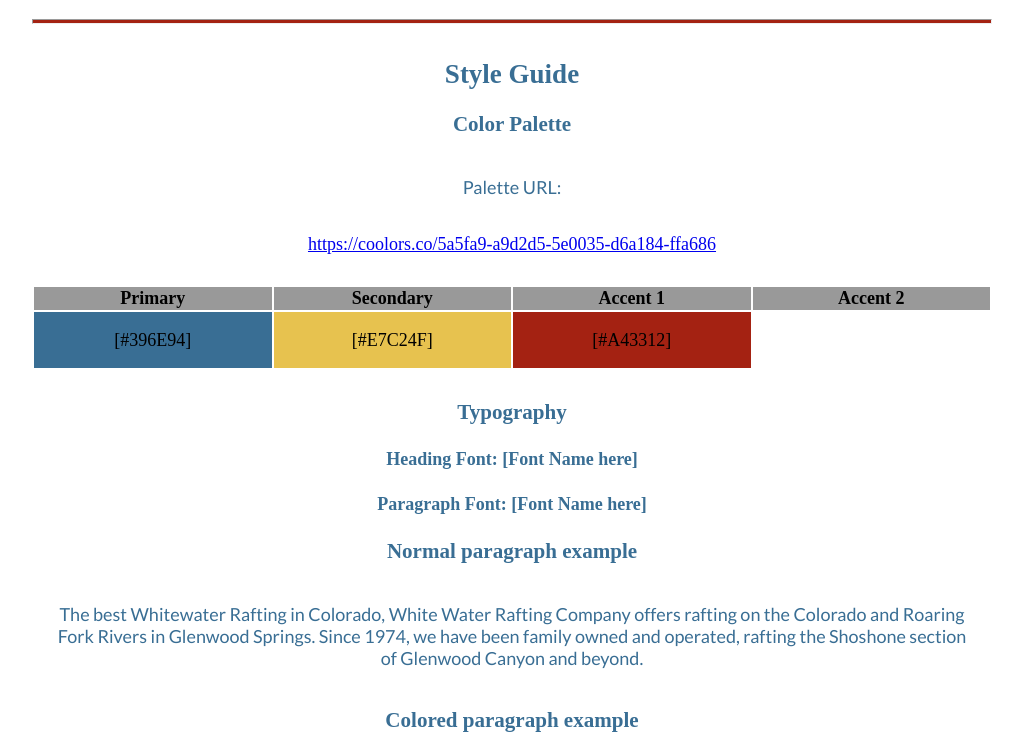
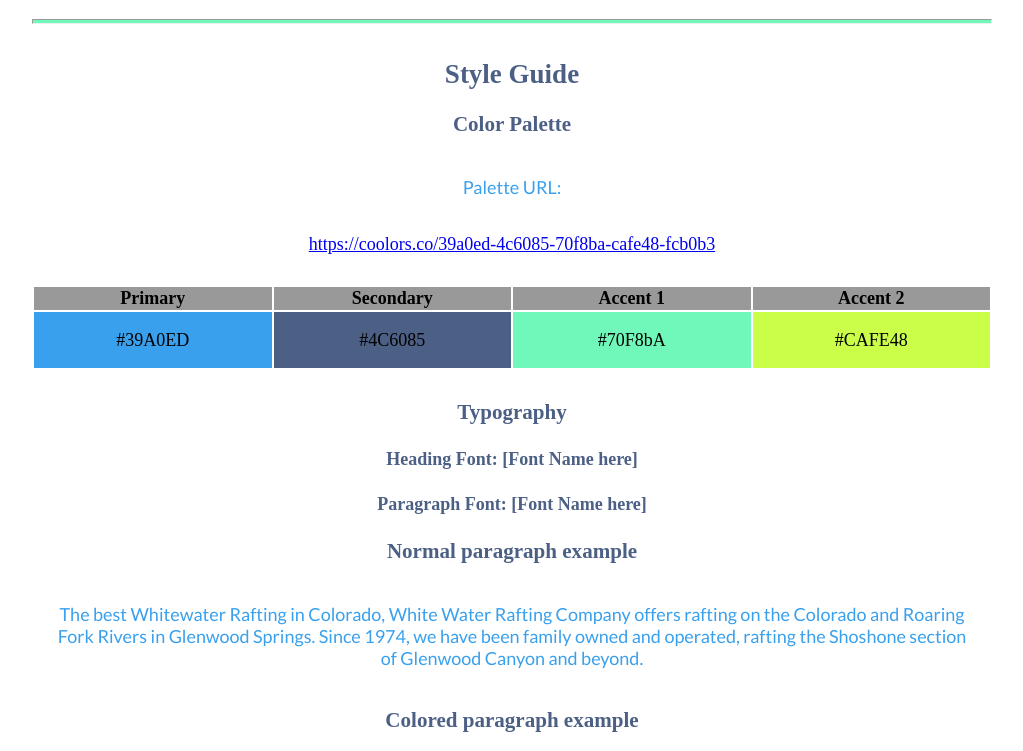
Before and after one commit to wizardingspy/WDD130, a plain HTML site: page wwr/site-plan-rafting.html in a window 1280 px wide. Shown: the part 1060-1811 px from the top of the page, without its empty margins (128-1151 px from the left). Drawn offline with Linux system fonts and the light colour scheme; a web font is replaced by a local one.

Commit message:
Colors changed

```diff
--- a/wwr/site-plan-rafting.html
+++ b/wwr/site-plan-rafting.html
@@ -41,8 +41,8 @@
 
     <!-- Copy and paste the URL to your finished palette below. Replace the href value that is there with yours. Make sure to paste it into both the href value and the content text of the <a> tag -->
     <p>Palette URL:</p>
-    <a href="https://coolors.co/5a5fa9-a9d2d5-5e0035-d6a184-ffa686"
-      target="_blank">https://coolors.co/5a5fa9-a9d2d5-5e0035-d6a184-ffa686</a>
+    <a href="https://coolors.co/39a0ed-4c6085-70f8ba-cafe48-fcb0b3"
+      target="_blank">https://coolors.co/39a0ed-4c6085-70f8ba-cafe48-fcb0b3</a>
 
     <table class="colors">
       <tr>
@@ -53,10 +53,10 @@
       </tr>
       <!-- Replace the numbers in the boxes below with your hex color codes. Then switch to the site-plan.css file and change your colors there as well. -->
       <tr>
-        <td class="primary">[#396E94]</td>
-        <td class="secondary">[#E7C24F]</td>
-        <td class="accent1">[#A43312]</td>
-        <td class="accent2"></td>
+        <td class="primary">#39A0ED</td>
+        <td class="secondary">#4C6085</td>
+        <td class="accent1">#70F8bA</td>
+        <td class="accent2">#CAFE48</td>
       </tr>
     </table>
 
--- a/wwr/styles/site-plan-rafting.css
+++ b/wwr/styles/site-plan-rafting.css
@@ -6,25 +6,26 @@ Fonts are separated by a & */
 
 :root {
   /* change the values below to your colors from your palette */
-  --primary-color: #396E94   ;
-  --secondary-color: #E7C24F ;
-  --accent1-color: #A42212;
-  --accent2-color: white;
+  /*https://coolors.co/39a0ed-4c6085-70f8ba-cafe48-fcb0b3*/
+  --primary-color: #39a0ed;
+  --secondary-color: #4c6085;
+  --accent1-color: #70f8ba;
+  --accent2-color: #cafe48;
 
   /* change the values below to your chosen font(s) */
   --heading-font: "IM Fell French Canon";
   --paragraph-font: Lato, Helvetica, sans-serif;
 
   /* these colors below should be chosen from among your palette colors above */
-  --headline-color-on-white: #396E94;  /* headlines on a white background */
-  --headline-color-on-color: white; /* headlines on a colored background */
-  --paragraph-color-on-white: #396E94; /* paragraph text on a white background */
+  --headline-color-on-white: var(--secondary-color);  /* headlines on a white background */
+  --headline-color-on-color: var(--accent2-color); /* headlines on a colored background */
+  --paragraph-color-on-white: var(--primary-color); /* paragraph text on a white background */
   --paragraph-color-on-color: white; /* paragraph text on a colored background */
-  --paragraph-background-color: #396E94  ;
-  --nav-link-color: #396E94;
-  --nav-background-color: #D4AC0D;
-  --nav-hover-link-color: white;
-  --nav-hover-background-color: #396E94;
+  --paragraph-background-color: var(--secondary-color);
+  --nav-link-color: var(--accent2-color);
+  --nav-background-color: var(--secondary-color);
+  --nav-hover-link-color: var(--secondary-color);
+  --nav-hover-background-color: var(--accent1-color);
 }
 
 
```
